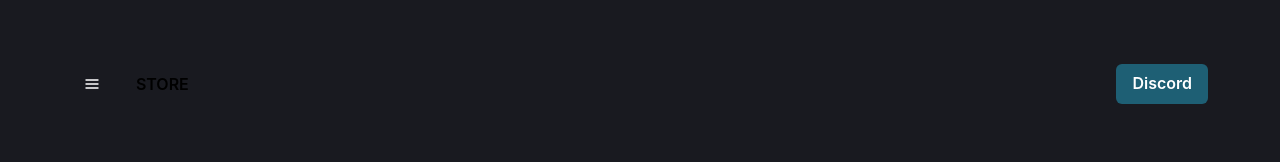
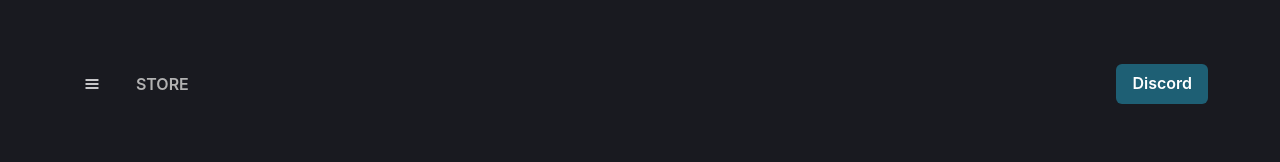
Before and after one commit to wajwuz/kiep-front, a Next.js app: page / in a window 1280 px wide. Shown: the top 162 px of the page. Built offline with nearby package versions, Linux system fonts and the light colour scheme.

Commit message:
brighter color

```diff
--- a/components/navbar.tsx
+++ b/components/navbar.tsx
@@ -44,7 +44,7 @@ const DesktopNavBar = () => (
             <Link
                 key={item.title}
                 fontWeight="600"
-                color="#000"
+                color="#B2B2B2"
                 marginLeft="3.625rem"
                 textTransform="uppercase"
                 href={item.href}
@@ -104,7 +104,7 @@ const Logo = (props: LinkProps) => (
     <Link
         width="11rem"
         fontWeight="600"
-        color="#000"
+        color="#B2B2B2"
         href="/"
 
         isTruncated
--- a/externalLinks.jsx
+++ b/externalLinks.jsx
@@ -1,2 +1,2 @@
-export const DISCORD_URL = "https://discord.com/invite/3d8vU2Dsrb";
+export const DISCORD_URL = "https://google.com";
 export const EMAIL = "mailto:michal@acod.in"
```
Also changed, not shown: 1 other file (tests, documents, lock files or other folders).
